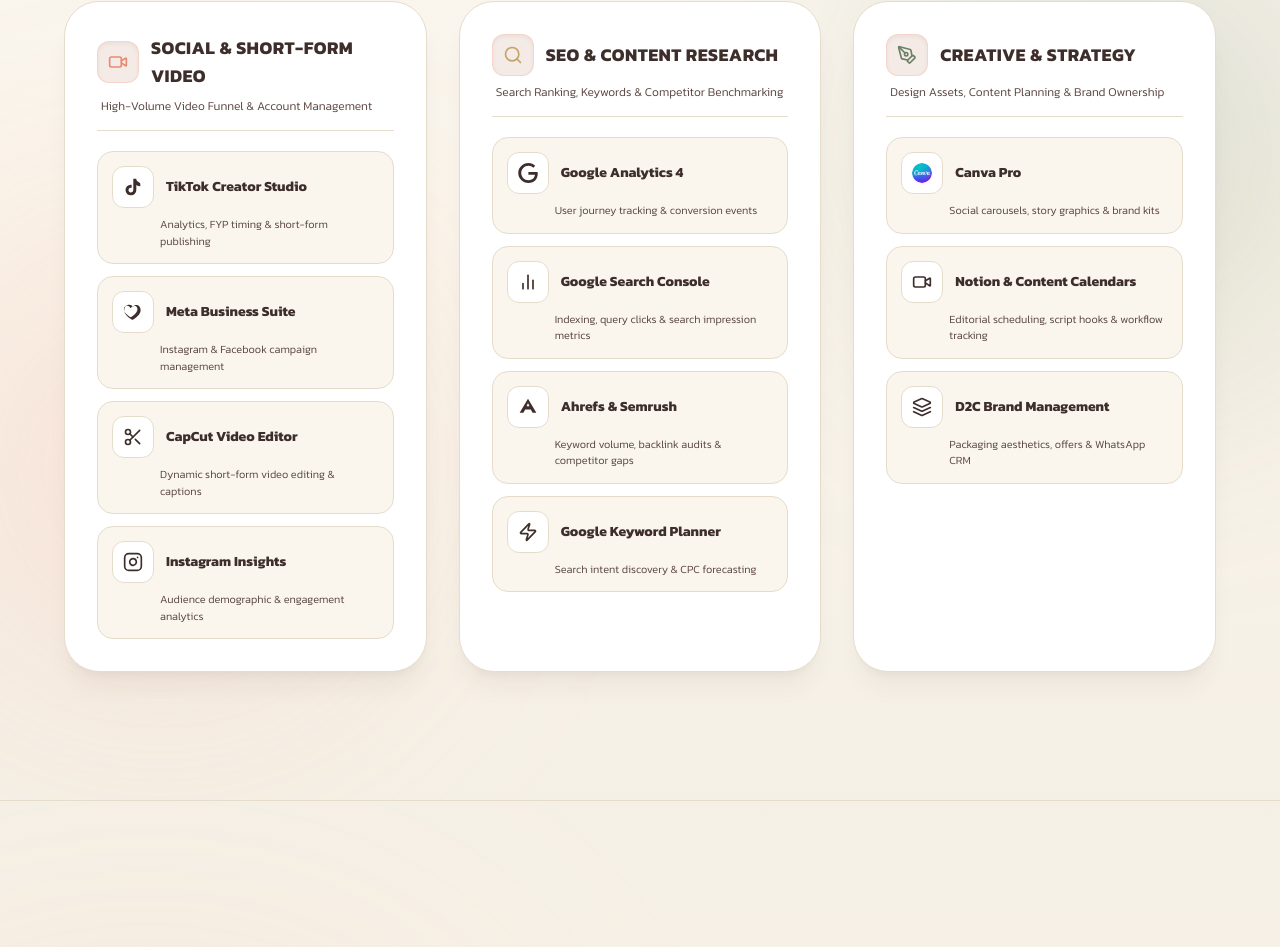
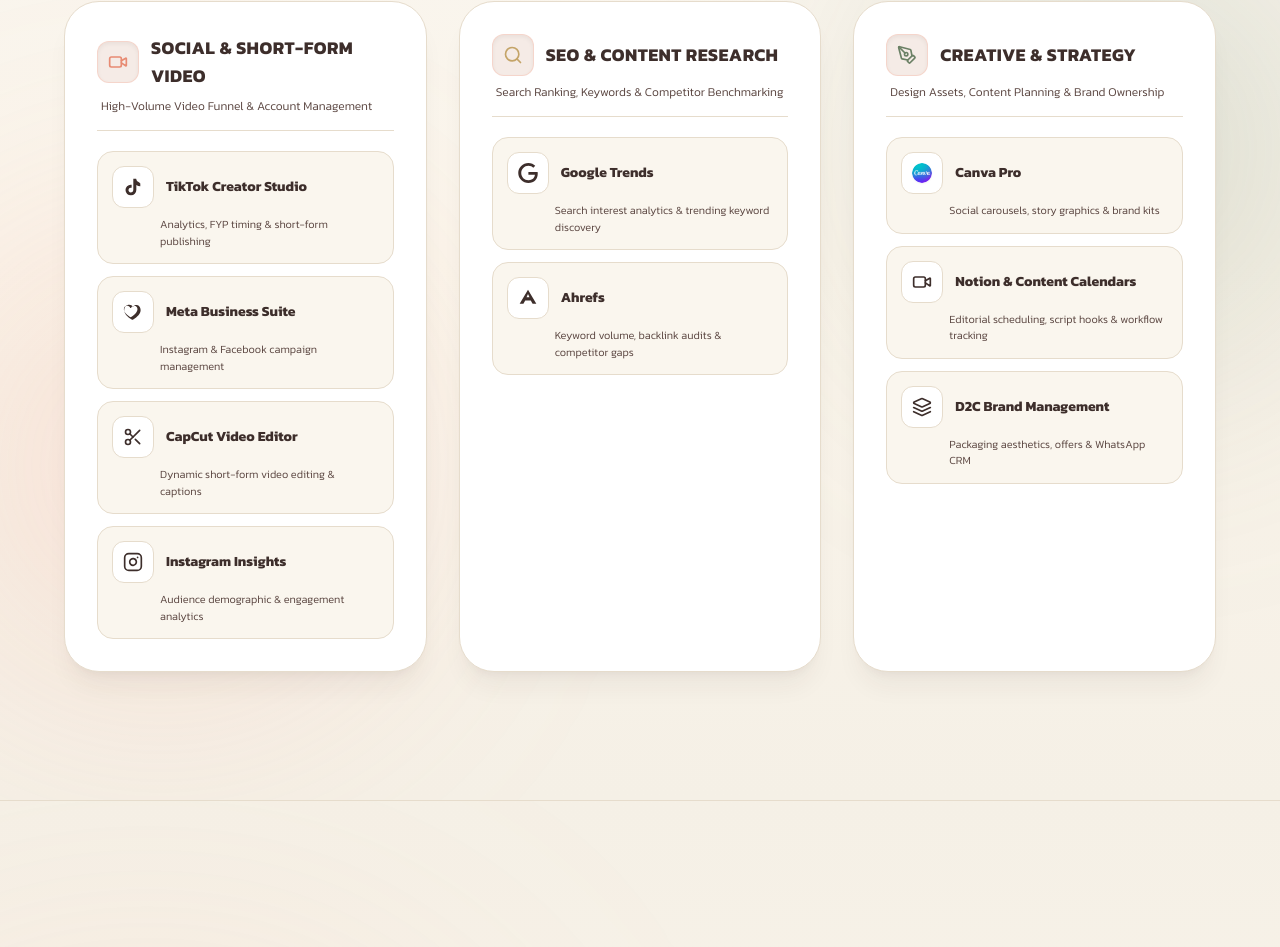
Before and after one commit to Braneee/portofolio-ardhia, a Next.js app: page / in a window 1280 px wide. Shown: the part 6876-7823 px from the top of the page. Built offline with nearby package versions, Linux system fonts and the light colour scheme.

Commit message:
fix: update SEO & Content Research tools list to Google Trends and Ahrefs

```diff
--- a/src/components/sections/ToolsSection.tsx
+++ b/src/components/sections/ToolsSection.tsx
@@ -100,24 +100,14 @@ const toolCategories: ToolCategory[] = [
     icon: <Search className="w-5 h-5 text-[#C4A468]" />,
     tools: [
       {
-        name: 'Google Analytics 4',
-        desc: 'User journey tracking & conversion events',
+        name: 'Google Trends',
+        desc: 'Search interest analytics & trending keyword discovery',
         icon: <GoogleLogo className="w-5 h-5 text-[#3D2E2B]" />,
       },
       {
-        name: 'Google Search Console',
-        desc: 'Indexing, query clicks & search impression metrics',
-        icon: <BarChart2 className="w-5 h-5 text-[#3D2E2B]" />,
-      },
-      {
-        name: 'Ahrefs & Semrush',
+        name: 'Ahrefs',
         desc: 'Keyword volume, backlink audits & competitor gaps',
         icon: <AhrefsLogo className="w-5 h-5 text-[#3D2E2B]" />,
-      },
-      {
-        name: 'Google Keyword Planner',
-        desc: 'Search intent discovery & CPC forecasting',
-        icon: <Zap className="w-5 h-5 text-[#3D2E2B]" />,
       },
     ],
   },
```
